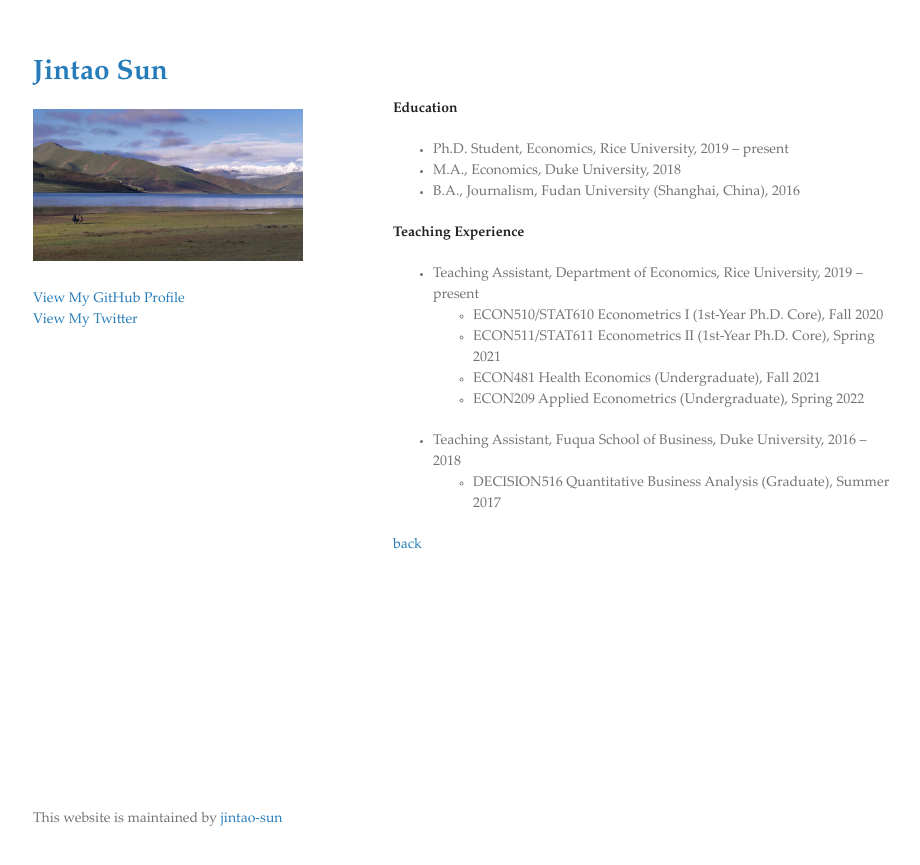
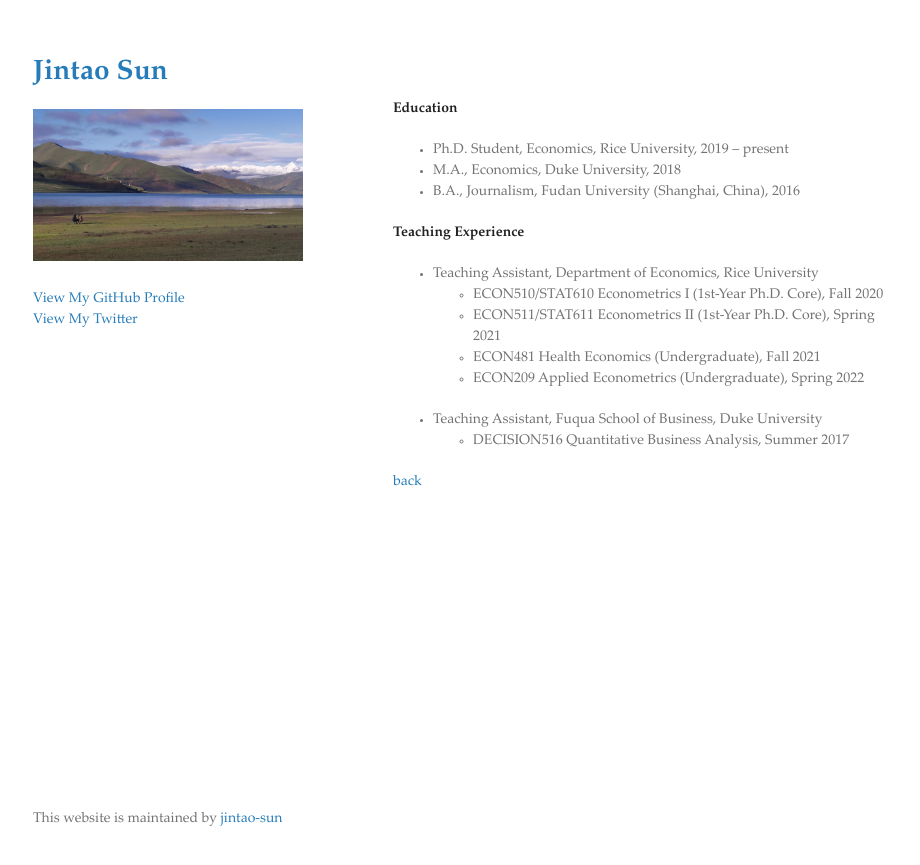
Before and after one commit to jintao-sun/jintao-sun.github.io, a Jekyll site: the page built from curriculum-vitae.md, in a window 1280 px wide. Shown: the top 865 px of the page, without its empty margins (177-1097 px from the left). Built offline with Jekyll 4.4.1, drawn with Linux system fonts in a browser that asks for light colours; the repository's description, which GitHub fills in, is left out.

Commit message:
Update curriculum-vitae.md

```diff
--- a/curriculum-vitae.md
+++ b/curriculum-vitae.md
@@ -12,12 +12,12 @@ layout: default
 
 **Teaching Experience**
 
-- Teaching Assistant, Department of Economics, Rice University, 2019 -- present
+- Teaching Assistant, Department of Economics, Rice University
   - ECON510/STAT610 Econometrics I (1st-Year Ph.D. Core), Fall 2020
   - ECON511/STAT611 Econometrics II (1st-Year Ph.D. Core), Spring 2021
   - ECON481 Health Economics (Undergraduate), Fall 2021
   - ECON209 Applied Econometrics (Undergraduate), Spring 2022
-- Teaching Assistant, Fuqua School of Business, Duke University, 2016 -- 2018
-  - DECISION516 Quantitative Business Analysis (Graduate), Summer 2017
+- Teaching Assistant, Fuqua School of Business, Duke University
+  - DECISION516 Quantitative Business Analysis, Summer 2017
 
 [back](./)
```
